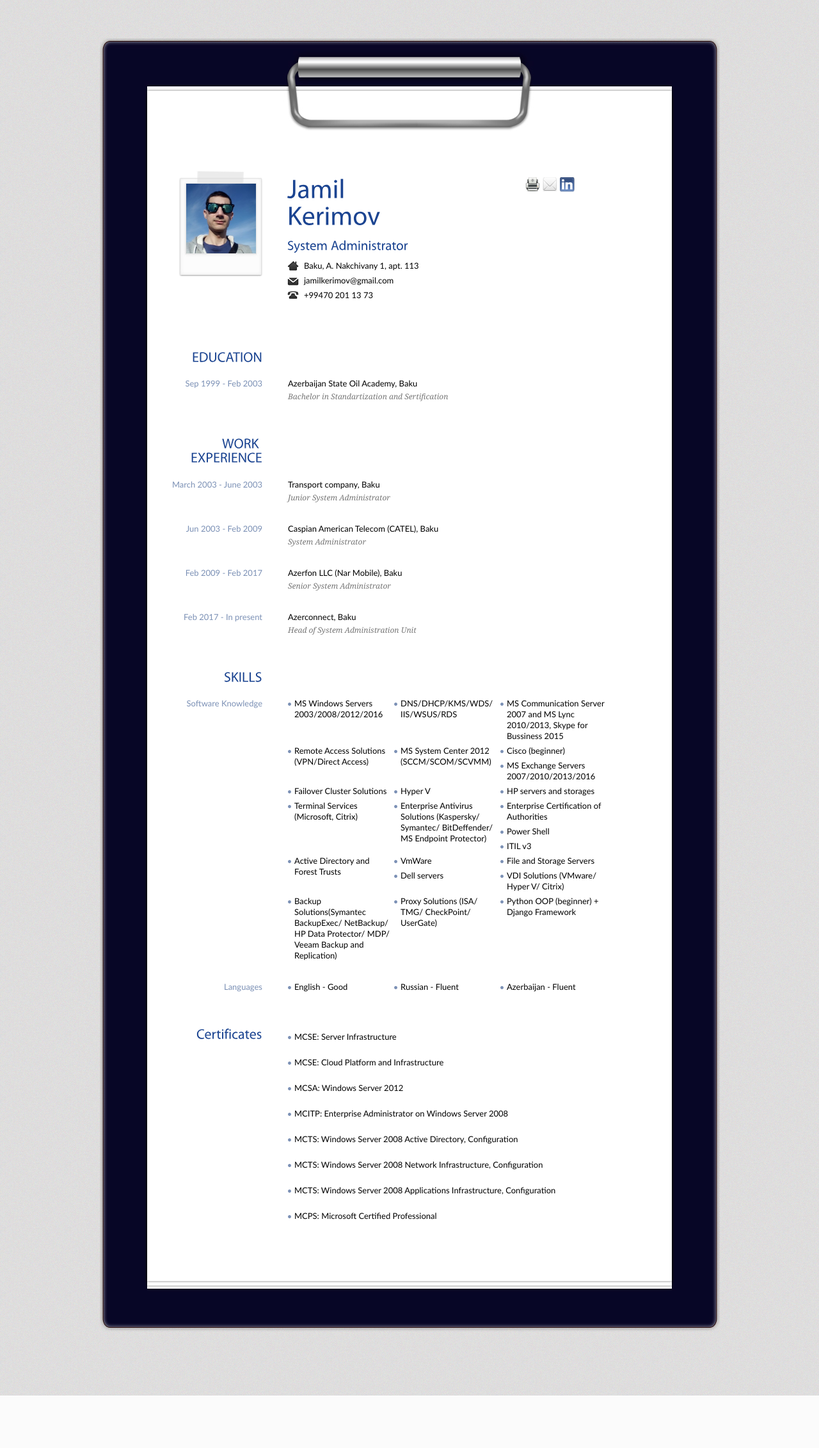
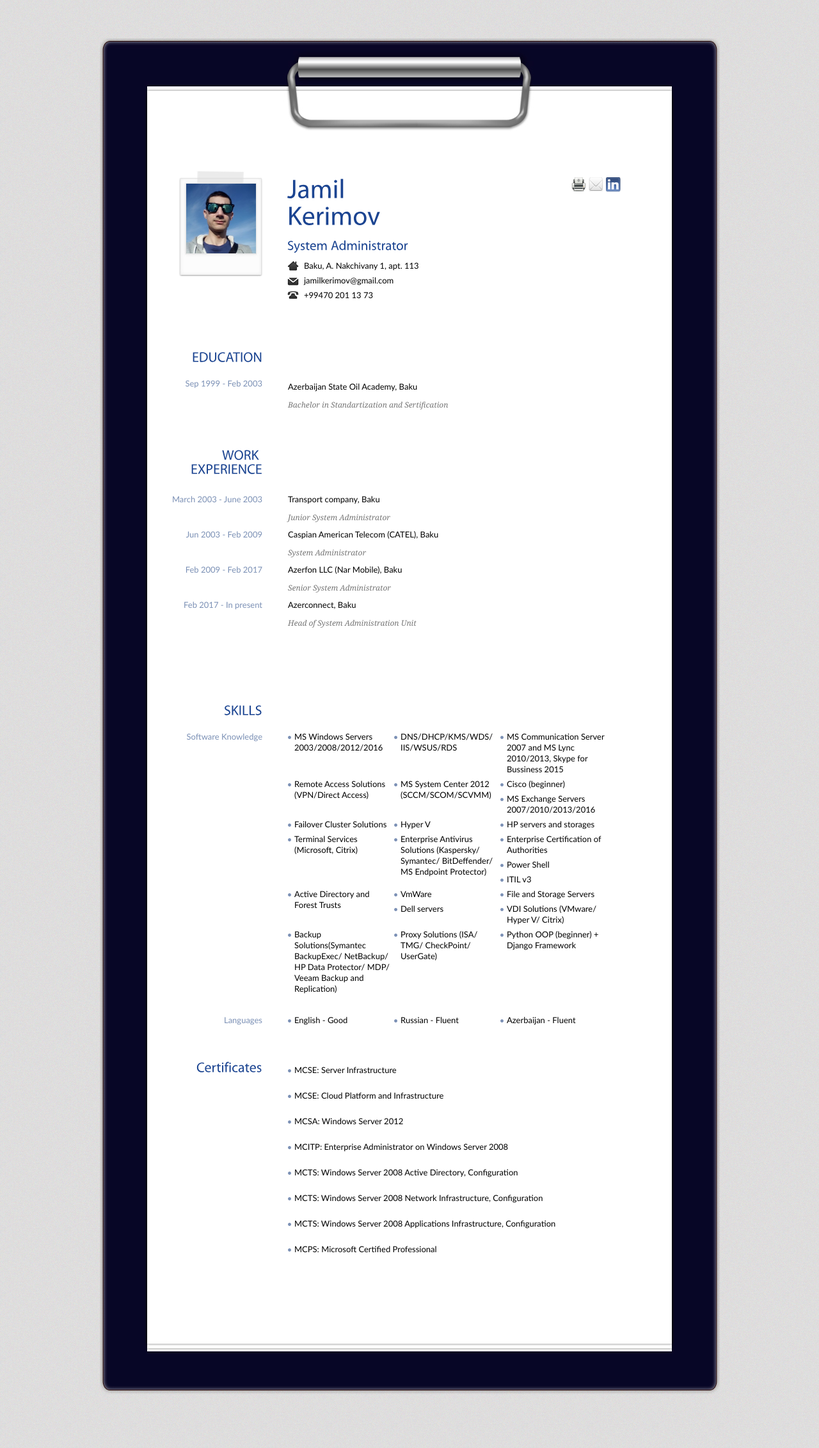
Before and after one commit to jamil666/My_CV_Site, a Django app: page / in a window 1280 px wide. Shown: the top 2263 px of the page at 64% size. Before the commit the page ends 2181 px from the top, so only its background shows below. Run offline with Django 3.2, Linux system fonts and the light colour scheme; data comes from the database, SQL or seed files in the repository; both versions use the stored data as it was after the commit.

Commit message:
changed Work Experience css block and moved social buttons

```diff
--- a/cv_site/models.py
+++ b/cv_site/models.py
@@ -38,6 +38,15 @@ class WorkExperience(models.Model):
     Work4 = models.CharField(max_length=100, blank=True)
     Position4 = models.CharField(max_length=200, blank=True)
 
+    Date5 = models.CharField(max_length=100, blank=True)
+    Work5 = models.CharField(max_length=100, blank=True)
+    Position5 = models.CharField(max_length=200, blank=True)
+
+    Date6 = models.CharField(max_length=100, blank=True)
+    Work6 = models.CharField(max_length=100, blank=True)
+    Position6 = models.CharField(max_length=200, blank=True)
+
+
 
 class Skills(models.Model):
 
@@ -64,6 +73,12 @@ class Skills(models.Model):
     Skill21 = models.CharField(max_length=255, blank=True)
     Skill22 = models.CharField(max_length=255, blank=True)
     Skill23 = models.CharField(max_length=255, blank=True)
+    Skill24 = models.CharField(max_length=255, blank=True)
+    Skill25 = models.CharField(max_length=255, blank=True)
+    Skill26 = models.CharField(max_length=255, blank=True)
+    Skill27 = models.CharField(max_length=255, blank=True)
+    Skill28 = models.CharField(max_length=255, blank=True)
+
 
 
 class Languages(models.Model):
@@ -83,3 +98,5 @@ class Certificates(models.Model):
     Cert6 = models.CharField(max_length=200, blank=True)
     Cert7 = models.CharField(max_length=200, blank=True)
     Cert8 = models.CharField(max_length=200, blank=True)
+    Cert9 = models.CharField(max_length=200, blank=True)
+    Cert10 = models.CharField(max_length=200, blank=True)
--- a/cv_site/static/css/blue.css
+++ b/cv_site/static/css/blue.css
@@ -205,7 +205,12 @@ div.content {
 	display:block;
 	padding-top:32px;
 }
-
+.content p{
+	line-height:200%;
+}
+.hhh {
+	margin-top: 4.5px;
+}
 h3 {
 	width:180px;
 	text-align: right;
@@ -214,6 +219,7 @@ h3 {
 	clear:both;
 	font-size: 13px;
 	color:#7b90b5;
+
 }
 
 h4 {
--- a/templates/index.html
+++ b/templates/index.html
@@ -1,4 +1,3 @@
-
 <!DOCTYPE html >
 
 <head>
@@ -53,7 +52,7 @@
           </div>
           <!-- End Personal Information -->
           <!-- Begin Social -->
-          <div class="social">
+          <div class="social" style="margin-right: -10%" >
             <ul>
               <li><a class='north' href="javascript:window.print()" title="Print"><img src={% static "images/icn-print.jpg" %} alt="" /></a></li>
               <li><a class='north' id="contact" href="contact.html" title="Contact Me"><img src={% static "images/icn-contact.jpg" %} alt="" /></a></li>
@@ -63,7 +62,6 @@
           </div>
           <!-- End Social -->
         </div>
-
         <!-- Begin 1nd Row -->
         <div class="entry">
           <h2>EDUCATION</h2>
@@ -72,48 +70,55 @@
             <p>{{ EducationTable.Academy }} <br />
               <em>{{ EducationTable.Degree }} </em></p>
           </div>
-
         </div>
         <!-- End 1nd Row -->
-
         <!-- Begin 2rd Row -->
         <div class="entry">
           <h2>WORK <br />EXPERIENCE</h2><br /><br />
+
                     <div class="content">
-            <h3>{{ WorkExperienceTable.Date1 }}</h3>
-            <p>{{ WorkExperienceTable.Work1 }} <br />
+                        {% if WorkExperienceTable %}
+
+                            <h3 class="hhh" >{{ WorkExperienceTable.Date1 }}</h3>
+                            <p> {{ WorkExperienceTable.Work1 }}<br />
                               <em>{{ WorkExperienceTable.Position1 }}</em></p>
 
-          </div>
-          <div class="content">
-            <h3>{{ WorkExperienceTable.Date2 }}</h3>
+
+                            <h3 class="hhh" >{{ WorkExperienceTable.Date2 }}</h3>
                             <p> {{ WorkExperienceTable.Work2 }}<br />
                               <em>{{ WorkExperienceTable.Position2 }}</em></p>
 
-          </div>
 
-          <div class="content">
-            <h3>{{ WorkExperienceTable.Date3 }}</h3>
+                            <h3 class="hhh" >{{ WorkExperienceTable.Date3 }}</h3>
                             <p> {{ WorkExperienceTable.Work3 }}<br />
                               <em>{{ WorkExperienceTable.Position3 }}</em></p>
 
-          </div>
 
-          <div class="content">
-            <h3>{{ WorkExperienceTable.Date4 }}</h3>
+                            <h3 class="hhh" >{{ WorkExperienceTable.Date4 }}</h3>
                             <p> {{ WorkExperienceTable.Work4 }}<br />
                               <em>{{ WorkExperienceTable.Position4 }}</em></p>
 
+
+                            <h3 class="hhh" >{{ WorkExperienceTable.Date5 }}</h3>
+                            <p> {{ WorkExperienceTable.Work5 }}<br />
+                              <em>{{ WorkExperienceTable.Position5 }}</em></p>
+
+                            <h3 class="hhh" >{{ WorkExperienceTable.Date6 }}</h3>
+                            <p> {{ WorkExperienceTable.Work6 }}<br />
+                              <em>{{ WorkExperienceTable.Position6 }}</em></p>
+
+                        {% endif %}
           </div>
+
         </div>
         <!-- End 2rd Row -->
-
         <!-- Begin 3th Row -->
         <div class="entry">
           <h2>SKILLS</h2>
           <div class="content">
             <h3>Software Knowledge</h3>
             <ul class="skills">
+                {% if SkillsTable %}
                       <li>{{ SkillsTable.Skill1 }}</li>
                       <li>{{ SkillsTable.Skill2 }}</li>
                       <li>{{ SkillsTable.Skill3 }}</li>
@@ -137,6 +142,13 @@
                       <li>{{ SkillsTable.Skill21 }}</li>
                       <li>{{ SkillsTable.Skill22 }}</li>
                       <li>{{ SkillsTable.Skill23 }}</li>
+                      <li>{{ SkillsTable.Skill24 }}</li>
+                      <li>{{ SkillsTable.Skill25 }}</li>
+                      <li>{{ SkillsTable.Skill26 }}</li>
+                      <li>{{ SkillsTable.Skill27 }}</li>
+                      <li>{{ SkillsTable.Skill28 }}</li>
+
+                {% endif %}
 
             </ul>
           </div>
@@ -146,7 +158,6 @@
               <li>{{ LanguagesTable.Lang1 }}</li>
               <li>{{ LanguagesTable.Lang2 }}</li>
               <li>{{ LanguagesTable.Lang3 }}</li>
-
             </ul>
           </div>
         </div>
@@ -156,6 +167,7 @@
         <h2>Certificates</h2>
         	<ul class="certificates">
 
+                {% if CertificatesTable %}
                     <li>{{ CertificatesTable.Cert1 }}</li><br/>
                     <li>{{ CertificatesTable.Cert2 }}</li><br/>
                     <li>{{ CertificatesTable.Cert3 }}</li><br/>
@@ -164,6 +176,9 @@
                     <li>{{ CertificatesTable.Cert6 }}</li><br/>
                     <li>{{ CertificatesTable.Cert7 }}</li><br/>
                     <li>{{ CertificatesTable.Cert8 }}</li><br/>
+                    <li>{{ CertificatesTable.Cert9 }}</li><br/>
+                    <li>{{ CertificatesTable.Cert10 }}</li><br/>
+                {% endif %}
 
         	</ul>
         </div>
@@ -176,7 +191,6 @@
   </div>
   <div class="wrapper-bottom"></div>
 </div>
-
 <!-- End Wrapper -->
 </body>
 </html>
```
Also changed, not shown: cv_site/admin.py (+10 -0 lines), db.sqlite3. Lines whose indentation alone changed are shown as unchanged.
